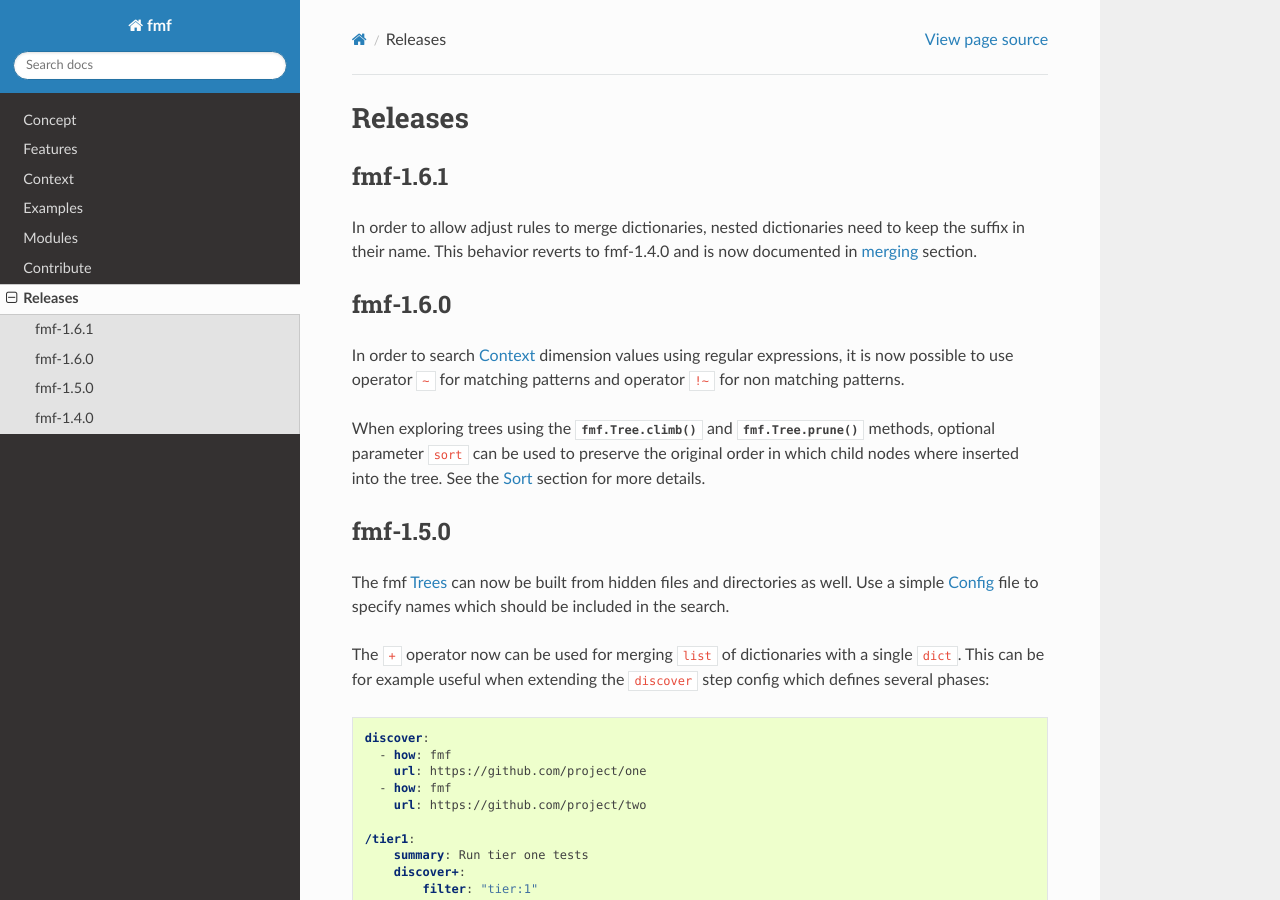
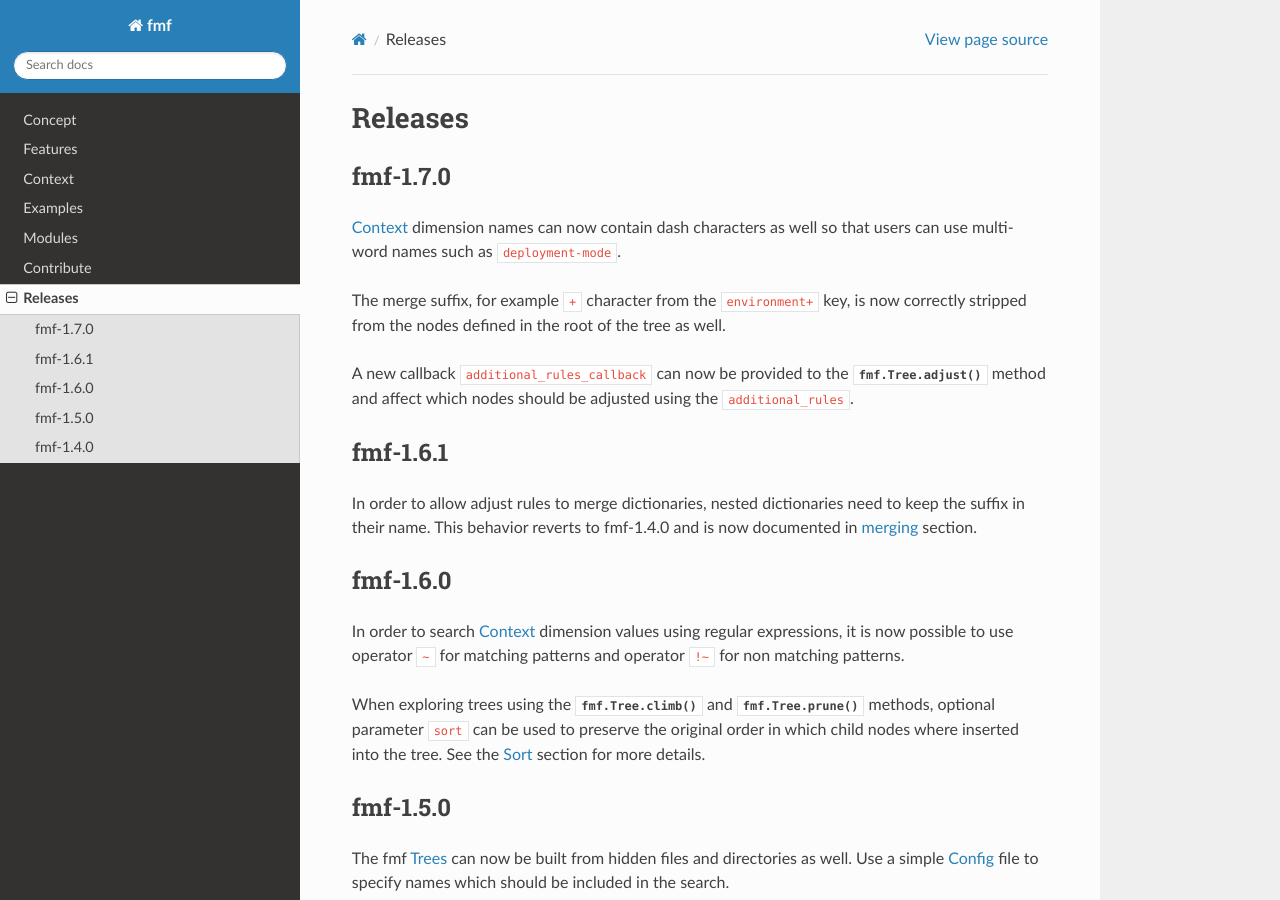
Before and after one commit to teemtee/fmf, a Sphinx documentation site: the page built from docs/releases.rst, in a window 1280 px wide and 900 px high. Built offline with Sphinx 7.4.7 and the Read the Docs theme 3.1.0, drawn with Linux system fonts in a browser that asks for light colours.

Commit message:
Release fmf-1.7.0

```diff
--- a/docs/releases.rst
+++ b/docs/releases.rst
@@ -3,6 +3,23 @@
 ======================
     Releases
 ======================
+
+
+fmf-1.7.0
+~~~~~~~~~~~~~~~~~~~~~~~~~~~~~~~~~~~~~~~~~~~~~~~~~~~~~~~~~~~~~~~~~~
+
+:ref:`context` dimension names can now contain dash characters as
+well so that users can use multi-word names such as
+``deployment-mode``.
+
+The merge suffix, for example ``+`` character from the
+``environment+`` key, is now correctly stripped from the nodes
+defined in the root of the tree as well.
+
+A new callback ``additional_rules_callback`` can now be provided
+to the :py:meth:`fmf.Tree.adjust` method and affect which nodes
+should be adjusted using the ``additional_rules``.
+
 
 fmf-1.6.1
 ~~~~~~~~~~~~~~~~~~~~~~~~~~~~~~~~~~~~~~~~~~~~~~~~~~~~~~~~~~~~~~~~~~
```
